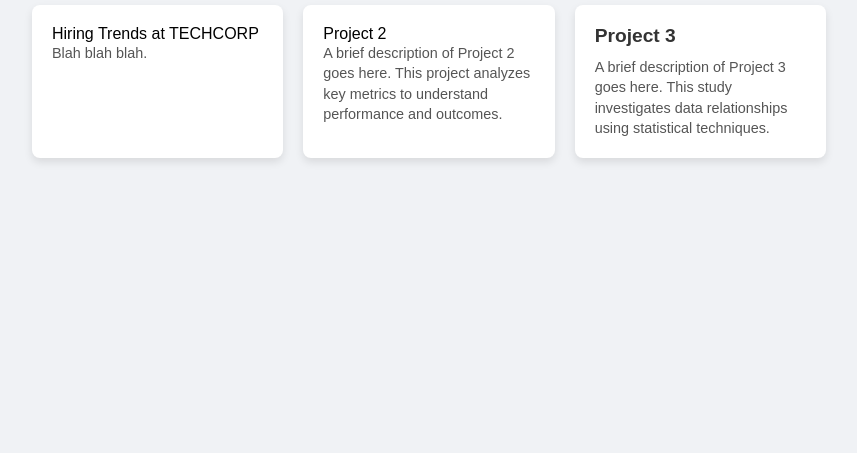
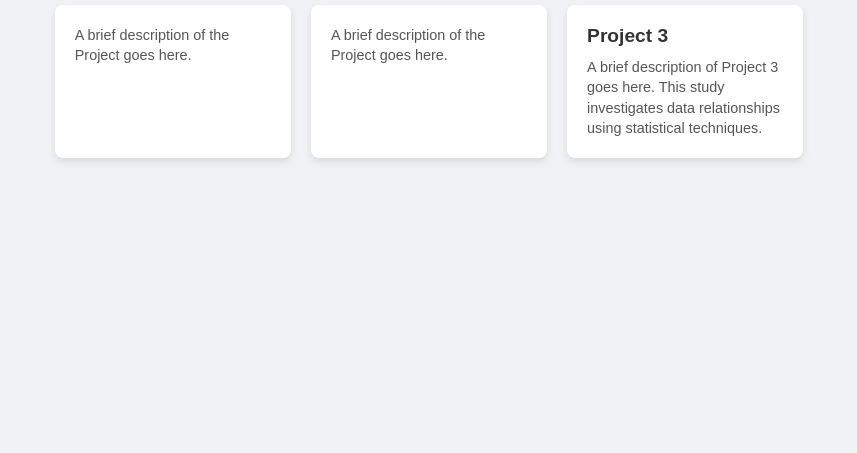
Before and after one commit to Brimwild/brimwild.github.io, a plain HTML site: page index.html in a window 1280 px wide. Shown: the part 347-800 px from the top of the page, without its empty margins (211-1068 px from the left). Drawn offline with Linux system fonts and the light colour scheme.

Commit message:
Second link fixed

```diff
--- a/index.html
+++ b/index.html
@@ -12,16 +12,16 @@
     <h1>My Projects</h1>
     <div class="grid">
         <!-- Grid Item Template - Duplicate and update the href, title, and description for each project -->
-        <a href="https://brimwild.github.io/Portfolio-Projects/EDA%20of%20Hiring%20Trends%20in%20R/" target="_blank" class="grid-item">
-            <div class="Exploratory Data Analysis on Hiring Trends">Hiring Trends at TECHCORP</div>
+        <a href="https://brimwild.github.io/Portfolio-Projects/EDA-of-Hiring-Trends-in-R" target="_blank" class="grid-item">
+            <div class="Hiring Trends at TECHCORP"></div>
             <div class="project-description">
-                Blah blah blah.
+                A brief description of the Project goes here.
             </div>
         </a>
-        <a href="https://brimwild.github.io/Portfolio-Projects/EDA%20on%20Dating%20Platform%20Trends" target="_blank" class="grid-item">
-            <div class="Exploratory Data Analysis on Dating Platform">Project 2</div>
+        <a href="https://brimwild.github.io/Portfolio-Projects/EDA-on-Dating-Platform-Trends" target="_blank" class="grid-item">
+            <div class="Exploratory Data Analysis on Veggie Mingle"></div>
             <div class="project-description">
-                A brief description of Project 2 goes here. This project analyzes key metrics to understand performance and outcomes.
+                A brief description of the Project goes here.
             </div>
         </a>
         <a href="link-to-your-project-3" target="_blank" class="grid-item">
```
